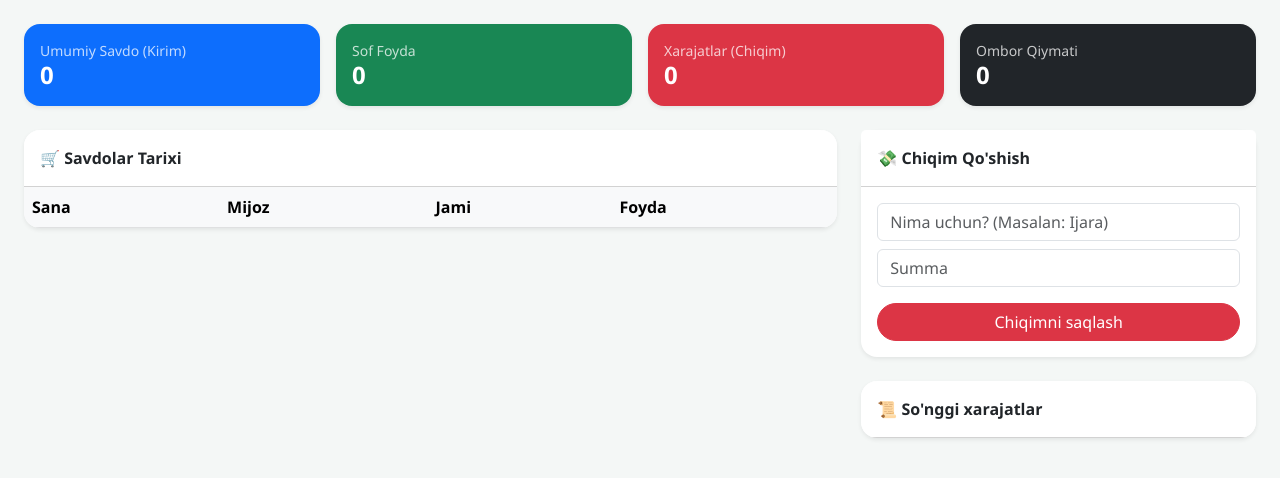
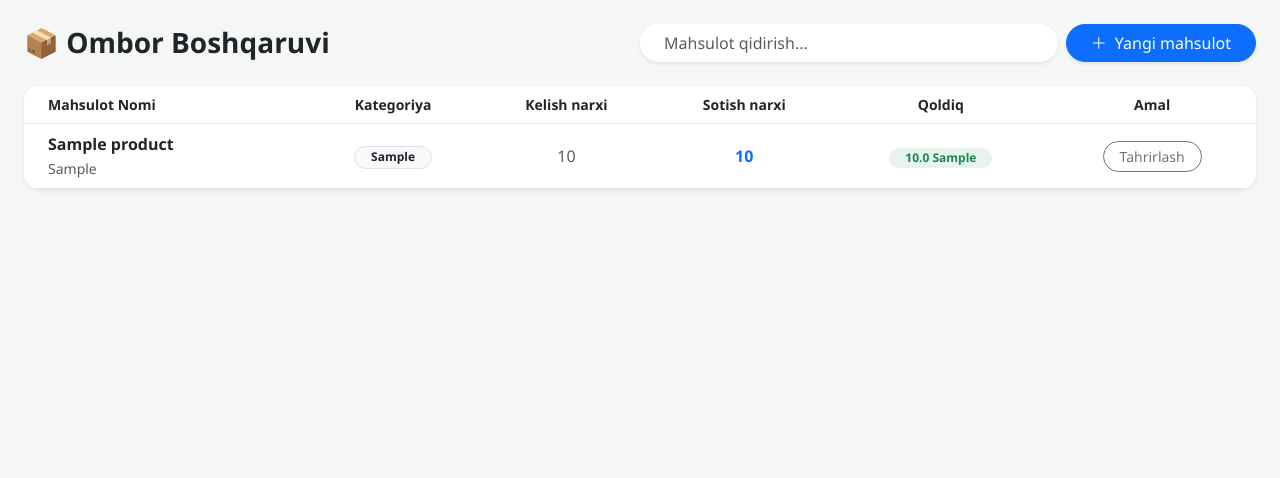
Before and after one commit to urmonaliyevv/market-sayt, a Flask app: page /ombor in a window 1280 px wide. Shown: the part 56-534 px from the top of the page. Run offline with Flask 3, Linux system fonts and the light colour scheme; the visitor is signed in with stand-in values (Sample User, id 1); tables that the repository leaves empty hold one stand-in row (values such as "Sample post"); lists and menus that the app fills with data are empty; some libraries are stand-ins or nearby versions.

Commit message:
Update ombor.html

```diff
--- a/templates/ombor.html
+++ b/templates/ombor.html
@@ -1,89 +1,125 @@
 {% extends 'base.html' %}
 {% block content %}
-
-<div class="row g-3 mb-4">
-    <div class="col-md-3">
-        <div class="card border-0 shadow-sm rounded-4 bg-primary text-white p-3">
-            <small class="opacity-75">Umumiy Savdo (Kirim)</small>
-            <h4 class="fw-bold m-0">{{ total_sales | format_money }}</h4>
-        </div>
-    </div>
-    <div class="col-md-3">
-        <div class="card border-0 shadow-sm rounded-4 bg-success text-white p-3">
-            <small class="opacity-75">Sof Foyda</small>
-            <h4 class="fw-bold m-0">{{ net_profit | format_money }}</h4>
-        </div>
-    </div>
-    <div class="col-md-3">
-        <div class="card border-0 shadow-sm rounded-4 bg-danger text-white p-3">
-            <small class="opacity-75">Xarajatlar (Chiqim)</small>
-            <h4 class="fw-bold m-0">{{ total_expenses | format_money }}</h4>
-        </div>
-    </div>
-    <div class="col-md-3">
-        <div class="card border-0 shadow-sm rounded-4 bg-dark text-white p-3">
-            <small class="opacity-75">Ombor Qiymati</small>
-            <h4 class="fw-bold m-0">{{ stock_value | format_money }}</h4>
-        </div>
+<div class="d-flex justify-content-between align-items-center mb-4">
+    <h3 class="fw-bold m-0 text-dark">📦 Ombor Boshqaruvi</h3>
+    <div class="d-flex gap-2 w-50">
+        <input id="searchOmbor" class="form-control rounded-pill border-0 shadow-sm px-4" placeholder="Mahsulot qidirish...">
+        <button class="btn btn-primary rounded-pill px-4 text-nowrap shadow-sm" data-bs-toggle="modal" data-bs-target="#addModal">
+            <i class="bi bi-plus-lg me-1"></i> Yangi mahsulot
+        </button>
     </div>
 </div>
 
-<div class="row g-4">
-    <div class="col-lg-8">
 <div class="card border-0 shadow-sm rounded-4 overflow-hidden">
-            <div class="card-header bg-white py-3 fw-bold">🛒 Savdolar Tarixi</div>
-            <div class="table-responsive">
-                <table class="table table-hover align-middle m-0">
-                    <thead class="table-light">
+    <table class="table table-hover m-0 align-middle">
+        <thead class="bg-light text-secondary small uppercase">
             <tr>
-                            <th>Sana</th>
-                            <th>Mijoz</th>
-                            <th>Jami</th>
-                            <th>Foyda</th>
+                <th class="ps-4">Mahsulot Nomi</th>
+                <th class="text-center">Kategoriya</th>
+                <th class="text-center">Kelish narxi</th>
+                <th class="text-center">Sotish narxi</th>
+                <th class="text-center">Qoldiq</th>
+                <th class="text-center">Amal</th>
             </tr>
         </thead>
-                    <tbody>
-                        {% for s in sales %}
-                        <tr>
-                            <td><small>{{ s.date.strftime('%d.%m %H:%M') }}</small></td>
-                            <td>{{ s.customer_name }}</td>
-                            <td class="fw-bold">{{ s.total_price | format_money }}</td>
-                            <td class="text-success">+{{ s.profit | format_money }}</td>
+        <tbody id="omborTable">
+            {% for p in products %}
+            <tr class="ombor-item" data-name="{{p.name.lower()}}">
+                <td class="ps-4">
+                    <div class="fw-bold text-dark">{{p.name}}</div>
+                    <small class="text-muted">{{p.unit}}</small>
+                </td>
+                <td class="text-center"><span class="badge bg-light text-dark border rounded-pill px-3">{{p.category}}</span></td>
+                <td class="text-center text-muted">{{p.buy_price|format_money}}</td>
+                <td class="text-center fw-bold text-primary">{{p.sell_price|format_money}}</td>
+                <td class="text-center">
+                    <span class="badge {% if p.stock > 0 %}bg-soft-success text-success{% else %}bg-soft-danger text-danger{% endif %} rounded-pill px-3">
+                        {{p.stock}} {{p.unit}}
+                    </span>
+                </td>
+                <td class="text-center">
+                    <button class="btn btn-sm btn-outline-secondary rounded-pill px-3"
+                            onclick="openEdit('{{p.id}}','{{p.name}}','{{p.category}}','{{p.buy_price}}','{{p.sell_price}}','{{p.stock}}','{{p.unit}}')">
+                        Tahrirlash
+                    </button>
+                </td>
             </tr>
             {% endfor %}
         </tbody>
     </table>
 </div>
+
+<div class="modal fade" id="addModal" tabindex="-1" aria-hidden="true">
+    <div class="modal-dialog modal-dialog-centered">
+        <form action="/ombor" method="POST" class="modal-content border-0 rounded-4 p-4 shadow-lg">
+            <h5 class="fw-bold mb-4">✨ Yangi mahsulot qo'shish</h5>
+            <div class="row g-3">
+                <div class="col-12">
+                    <label class="small fw-bold text-muted">MAHSULOT NOMI</label>
+                    <input name="name" class="form-control rounded-3" placeholder="Masalan: Coca-Cola 1.5L" required>
+                </div>
+                <div class="col-6">
+                    <label class="small fw-bold text-muted">KATEGORIYA</label>
+                    <input name="category" class="form-control rounded-3" placeholder="Ichimlik">
+                </div>
+                <div class="col-6">
+                    <label class="small fw-bold text-muted">O'LCHOV BIRLIGI</label>
+                    <input name="unit" class="form-control rounded-3" placeholder="dona, kg, litr">
+                </div>
+                <div class="col-6">
+                    <label class="small fw-bold text-muted">KELISH NARXI</label>
+                    <input type="number" name="buy_price" class="form-control rounded-3" required>
+                </div>
+                <div class="col-6">
+                    <label class="small fw-bold text-muted">SOTISH NARXI</label>
+                    <input type="number" name="sell_price" class="form-control rounded-3" required>
+                </div>
+                <div class="col-12">
+                    <label class="small fw-bold text-muted">MIQDORI (ZAHIRA)</label>
+                    <input type="number" step="0.1" name="stock" class="form-control rounded-3" required>
                 </div>
             </div>
-
-    <div class="col-lg-4">
-        <div class="card border-0 shadow-sm rounded-4 mb-4">
-            <div class="card-header bg-white py-3 fw-bold">💸 Chiqim Qo'shish</div>
-            <div class="card-body">
-                <form action="/add_expense" method="POST">
-                    <input type="text" name="desc" class="form-control mb-2" placeholder="Nima uchun? (Masalan: Ijara)" required>
-                    <input type="number" name="amount" class="form-control mb-3" placeholder="Summa" required>
-                    <button class="btn btn-danger w-100 rounded-pill">Chiqimni saqlash</button>
+            <button type="submit" class="btn btn-primary w-100 mt-4 py-2 fw-bold rounded-pill shadow">SAQLASH</button>
         </form>
     </div>
 </div>
 
-        <div class="card border-0 shadow-sm rounded-4 overflow-hidden">
-            <div class="card-header bg-white py-3 fw-bold">📜 So'nggi xarajatlar</div>
-            <ul class="list-group list-group-flush">
-                {% for e in expenses %}
-                <li class="list-group-item d-flex justify-content-between align-items-center">
-                    <div>
-                        <div class="fw-bold small">{{ e.description }}</div>
-                        <small class="text-muted">{{ e.date.strftime('%d.%m') }}</small>
+<div class="modal fade" id="editModal" tabindex="-1" aria-hidden="true">
+    <div class="modal-dialog modal-dialog-centered">
+        <form id="editForm" method="POST" class="modal-content border-0 rounded-4 p-4 shadow-lg">
+            <h5 class="fw-bold mb-4 text-primary">📝 Mahsulotni tahrirlash</h5>
+            <div class="row g-3">
+                <div class="col-12"><label class="small fw-bold">Nomi</label><input name="name" id="e_name" class="form-control" required></div>
+                <div class="col-6"><label class="small fw-bold">Kategoriya</label><input name="category" id="e_cat" class="form-control"></div>
+                <div class="col-6"><label class="small fw-bold">Birlik</label><input name="unit" id="e_unit" class="form-control"></div>
+                <div class="col-6"><label class="small fw-bold text-muted">Kelish</label><input type="number" name="buy_price" id="e_buy" class="form-control" required></div>
+                <div class="col-6"><label class="small fw-bold text-primary">Sotish</label><input type="number" name="sell_price" id="e_sell" class="form-control" required></div>
+                <div class="col-12"><label class="small fw-bold">Ombor qoldig'i</label><input type="number" step="0.1" name="stock" id="e_stock" class="form-control" required></div>
             </div>
-                    <span class="text-danger fw-bold">-{{ e.amount | format_money }}</span>
-                </li>
-                {% endfor %}
-            </ul>
-        </div>
+            <button type="submit" class="btn btn-dark w-100 mt-4 py-2 fw-bold rounded-pill">O'ZGARISHLARNI SAQLASH</button>
+        </form>
     </div>
 </div>
 
+<script>
+// Qidiruv logikasi
+document.getElementById('searchOmbor').addEventListener('input', e => {
+    let v = e.target.value.toLowerCase();
+    document.querySelectorAll('.ombor-item').forEach(tr => {
+        tr.style.display = tr.dataset.name.includes(v) ? '' : 'none';
+    });
+});
+
+// Tahrirlash oynasini ochish va ma'lumotlarni to'ldirish
+function openEdit(id, n, c, b, s, st, u) {
+    document.getElementById('e_name').value = n;
+    document.getElementById('e_cat').value = c;
+    document.getElementById('e_buy').value = b;
+    document.getElementById('e_sell').value = s;
+    document.getElementById('e_stock').value = st;
+    document.getElementById('e_unit').value = u;
+    document.getElementById('editForm').action = '/edit/' + id;
+    new bootstrap.Modal(document.getElementById('editModal')).show();
+}
+</script>
 {% endblock %}
```
Lines whose indentation alone changed are shown as unchanged.
